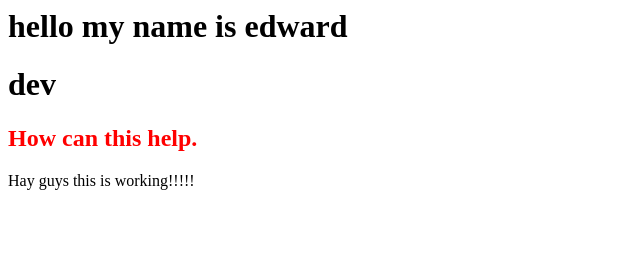
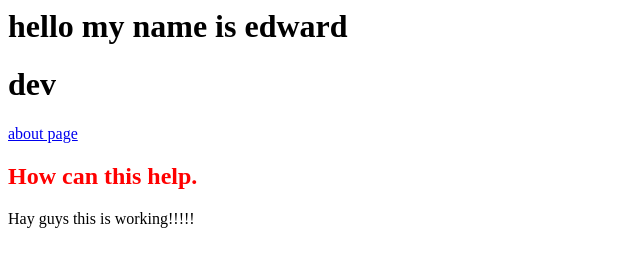
Before and after one commit to githubcratos/test, a plain HTML site: page index.html in a window 1280 px wide. Shown: the whole page, without its empty margins (0-640 px from the left). Drawn offline with Linux system fonts and the light colour scheme.

Commit message:
moving to my branch

```diff
--- a/index.html
+++ b/index.html
@@ -1,5 +1,6 @@
 <link rel="stylesheet" href="style.css">
 <h1>hello my name is edward</h1>
 <h1>dev</h1>
+<a href="about.html">about page</a>
 <h2 class="red">How can this help.</h2>
 <p>Hay guys this is working!!!!!</p>
```
Also changed, not shown: about.html (added, +1 -0 lines).
